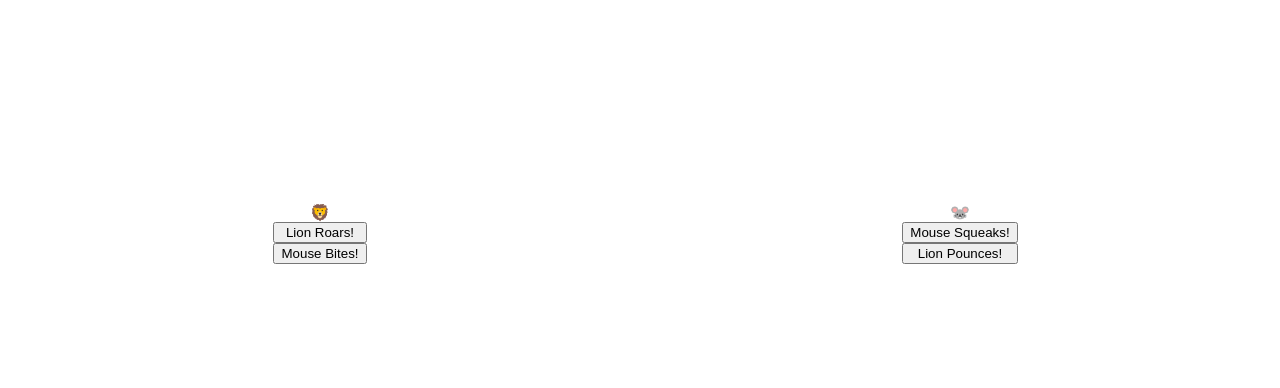
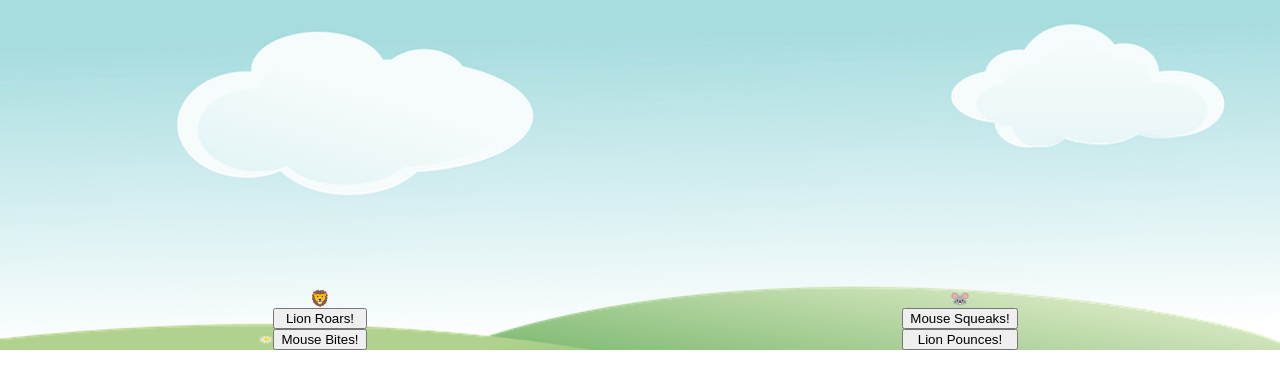
Before and after one commit to Trevor-Rezac/react-Busy-Zoo, a React (Create React App) app: page / in a window 1280 px wide. Shown: the top 388 px of the page. Built offline with nearby package versions, Linux system fonts and the light colour scheme.

Commit message:
added fight backgroung

```diff
--- a/src/App.css
+++ b/src/App.css
@@ -44,8 +44,9 @@ html, body, #root, .App {
 .fight-container {
   display: flex;
   flex-direction: row;
-  height: 33%;
+  height: 350px;
   width: 100%;
+  background-size: cover;
 }
 
 
--- a/src/App.js
+++ b/src/App.js
@@ -1,8 +1,9 @@
 import { useState } from 'react';
 import './App.css';
+import fightBackground from './landscape.png';
 
 function App() {
-
+  console.log(fightBackground);
   const [lionSize, setLionSize] = useState(1);
   const lionStyle = { fontSize: `${lionSize}rem` };
   const [mouseSize, setMouseSize] = useState(1);
@@ -11,7 +12,7 @@ function App() {
 
   return (
     <div className="App">
-      <section className='fight-container'>
+      <section className='fight-container' style={{ backgroundImage: `url(${fightBackground})` }}>
         <div className='lion'>
           <p style={lionStyle}>🦁</p>
           <div className='btn-container'>
```
Also changed, not shown: src/landscape.png (added).
